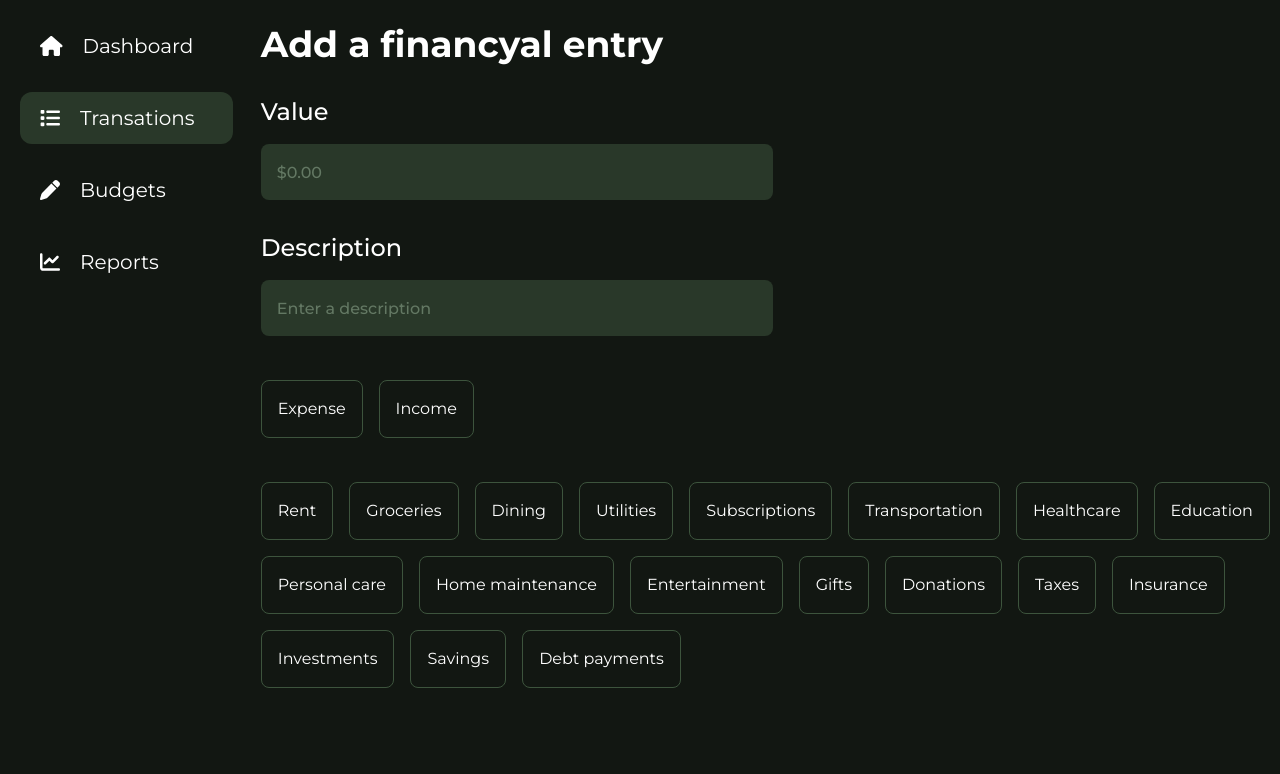
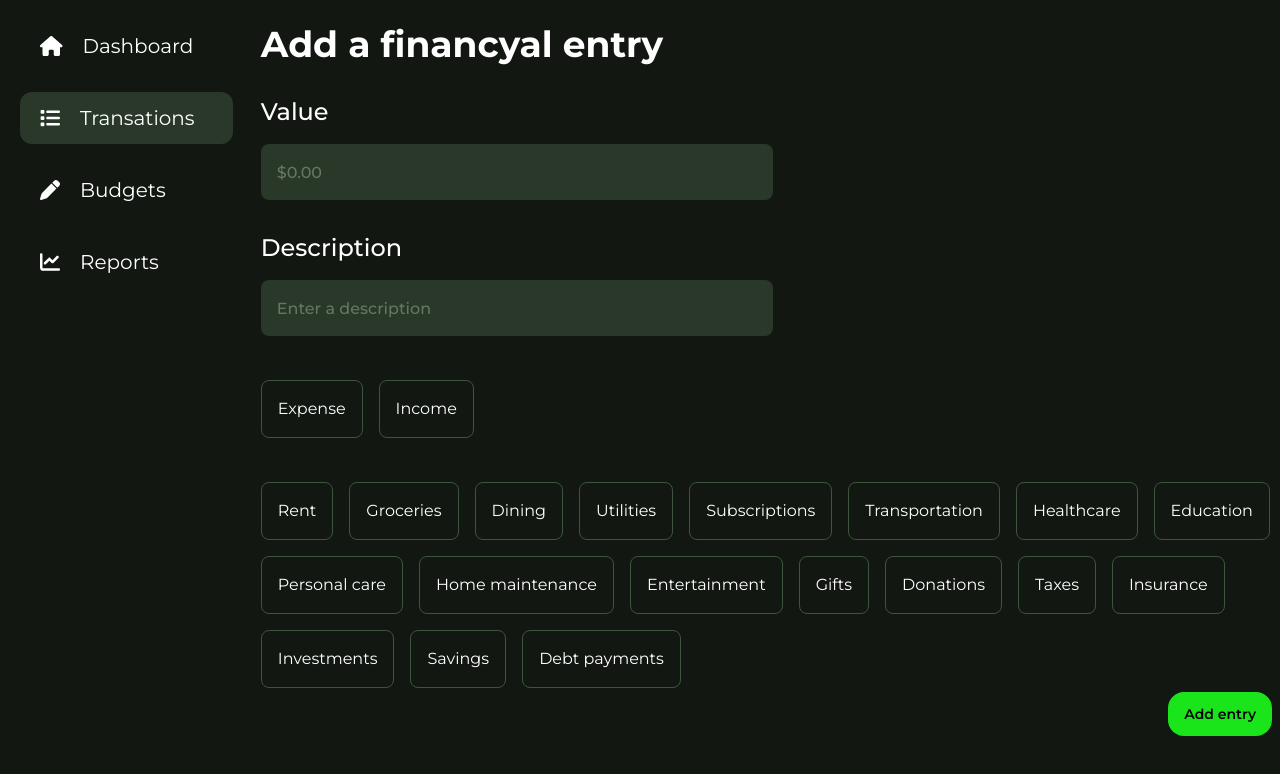
Before and after one commit to SirvalFilho/personal-financial-app, a Vue app: page /transactions in a window 1280 px wide. Shown: the top 774 px of the page. Built offline with nearby package versions, Linux system fonts and the light colour scheme.

Commit message:
feat: :sparkles: Add and style Primary Button

```diff
--- /dev/null
+++ b/src/components/transactions/PrimaryButton.vue
@@ -0,0 +1,15 @@
+<script setup>
+import { defineProps } from 'vue';
+
+defineProps({
+    name: String
+})
+</script>
+
+<template>
+    <button class="flex items-center justify-center text-sm bg-[var(--bg-color-secondary)] px-4 p-3 mt-1 rounded-2xl text-black font-semibold
+            hover:shadow-[0_0_15px_var(--bg-color-secondary)] hover:text-white">{{ name }}
+    </button>
+</template>
+
+<style></style>
--- a/src/pages/TransactionsPage.vue
+++ b/src/pages/TransactionsPage.vue
@@ -1,7 +1,8 @@
 <script setup>
-import HeaderTransaction from '../components/transactions/HeaderTransactions.vue'
+import HeaderTransaction from '../components/transactions/HeaderTransactions.vue';
 import TransactionInput from '../components/transactions/TransactionInput.vue';
-import CategorySelector from "../components/transactions/CategorySelector.vue"
+import CategorySelector from "../components/transactions/CategorySelector.vue";
+import PrimaryButton from '../components/transactions/PrimaryButton.vue';
 </script>
 
 <template>
@@ -34,6 +35,10 @@ import CategorySelector from "../components/transactions/CategorySelector.vue"
         <CategorySelector name="Savings" />
         <CategorySelector name="Debt payments" />
     </div>
+
+    <div class="flex justify-end">
+        <PrimaryButton name="Add entry"/>
+    </div>
 </template>
 
 <style scoped></style>
```
